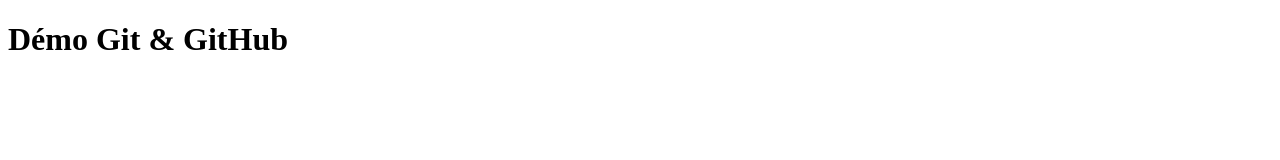
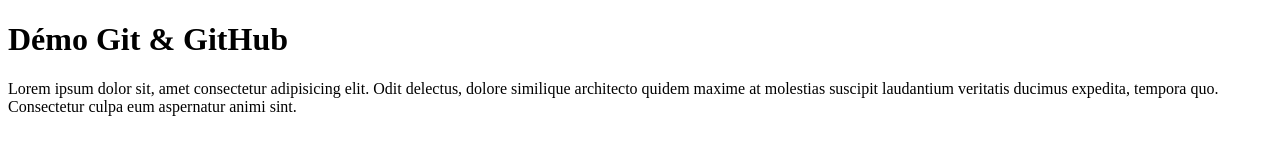
Before and after one commit to coudy102/demo-GitHub, a plain HTML site: page index.html in a window 1280 px wide. Drawn offline with Linux system fonts and the light colour scheme.

Commit message:
Ajout de paragraphe

```diff
--- a/index.html
+++ b/index.html
@@ -8,5 +8,6 @@
 </head>
 <body>
     <h1>Démo Git & GitHub</h1>
+    <p>Lorem ipsum dolor sit, amet consectetur adipisicing elit. Odit delectus, dolore similique architecto quidem maxime at molestias suscipit laudantium veritatis ducimus expedita, tempora quo. Consectetur culpa eum aspernatur animi sint.</p>
 </body>
 </html>
```
